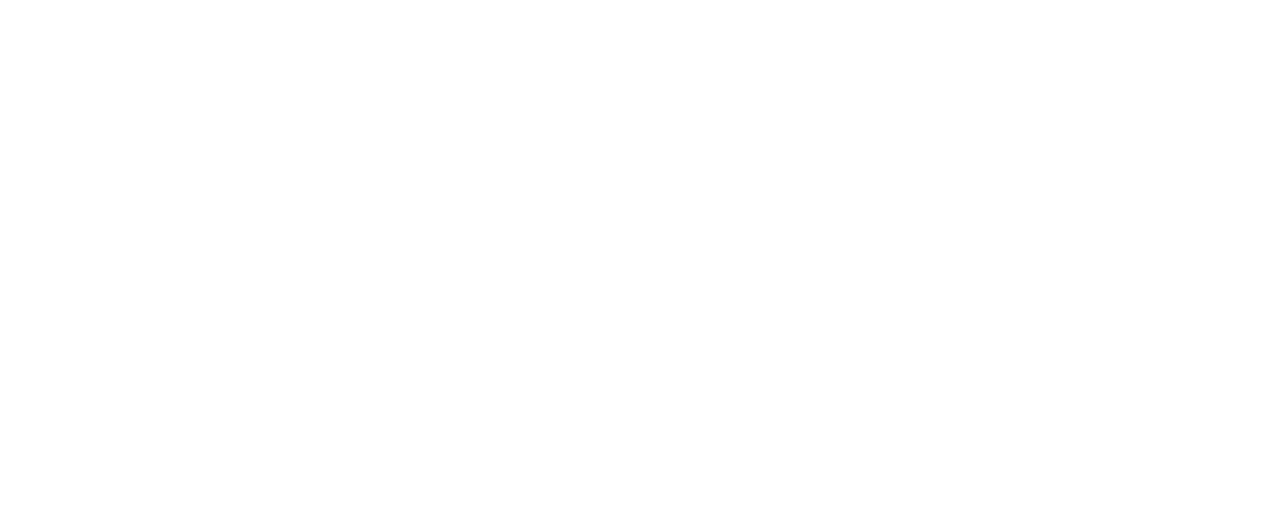
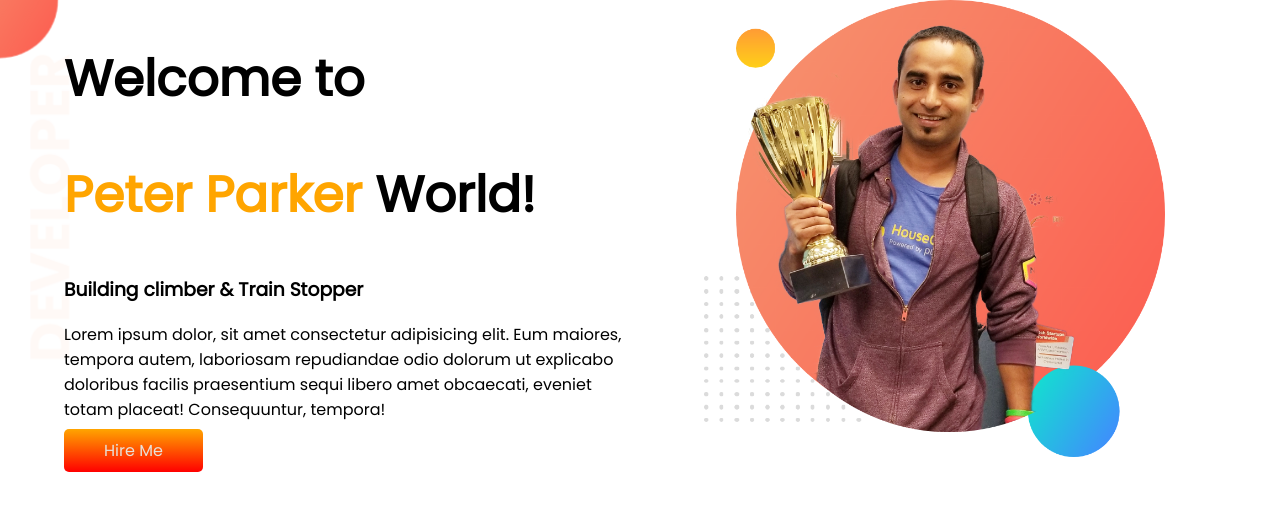
Before and after one commit to Shaidurz/developer-portfolio, a plain HTML site: page index.html in a window 1280 px wide. Drawn offline with Linux system fonts and the light colour scheme.

Commit message:
second commit

```diff
--- a/index.html
+++ b/index.html
@@ -1,13 +1,34 @@
 <!DOCTYPE html>
 <html lang="en">
+
 <head>
     <meta charset="UTF-8">
     <meta http-equiv="X-UA-Compatible" content="IE=edge">
     <meta name="viewport" content="width=device-width, initial-scale=1.0">
     <title>Sayed Portfolio</title>
+    <link rel="preconnect" href="https://fonts.googleapis.com">
+    <link rel="preconnect" href="https://fonts.gstatic.com" crossorigin>
+    <link href="https://fonts.googleapis.com/css2?family=Poppins&display=swap" rel="stylesheet">
     <link rel="stylesheet" href="style.css">
 </head>
+
 <body>
+    <section class="top-banner">
+        <div class="half-width">
+            <h1>Welcome to</h1>
+            <h1><span id="name">Peter Parker</span> World!</h1>
+            <h3>Building climber & Train Stopper</h3>
+            <p>Lorem ipsum dolor, sit amet consectetur adipisicing elit. Eum maiores, tempora autem, laboriosam
+                repudiandae
+                odio dolorum ut explicabo doloribus facilis praesentium sequi libero amet obcaecati, eveniet totam
+                placeat!
+                Consequuntur, tempora!</p>
+            <a class="link-button" target="_blank" href="www.google.com">Hire Me</a>
+        </div>
+        <div class="half-width">
+            <img src="images/jhankar.png" alt="">
+        </div>
+    </section>
+</body>
 
-</body>
 </html>
--- a/style.css
+++ b/style.css
@@ -0,0 +1,39 @@
+body {
+    font-family: 'Poppins', sans-serif;
+    margin: 0;
+}
+
+h1 {
+    font-size: 50px;
+}
+
+#name {
+    color: orange;
+}
+
+section {
+    display: flex;
+}
+
+.half-width {
+    width: 50%;
+    padding-left: 5%;
+
+}
+
+.half-width img {
+    width: 80%;
+}
+
+.link-button {
+    text-decoration: none;
+    color: rgb(231, 225, 218);
+    background-image: linear-gradient(orange, red);
+    padding: 10px 40px;
+    border-radius: 5px;
+}
+
+.top-banner {
+    background-image: url(images/top-banner.png);
+    background-repeat: no-repeat;
+}
```
Also changed, not shown: images/dream-bg.png (added), images/exp-bg.png (added), images/jhankar.png (added), images/jhankar2.png (added), images/my-bg.png (added), images/my-bg2.png (added), images/top-banner.png (added), 7 other files.
